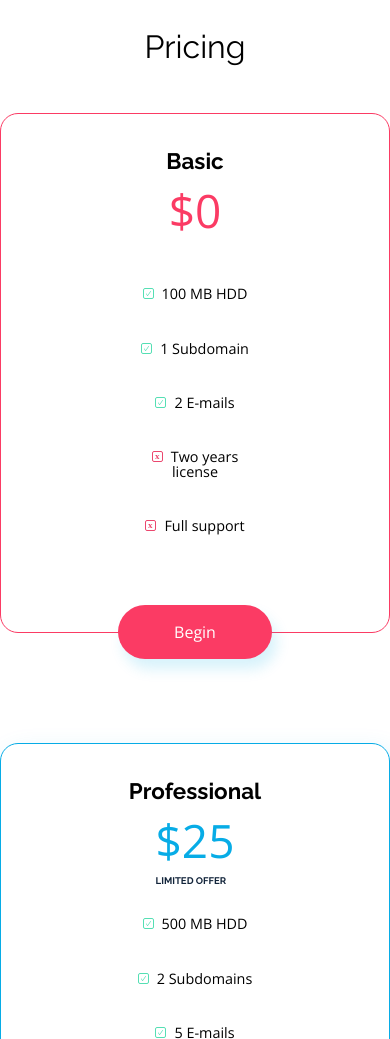
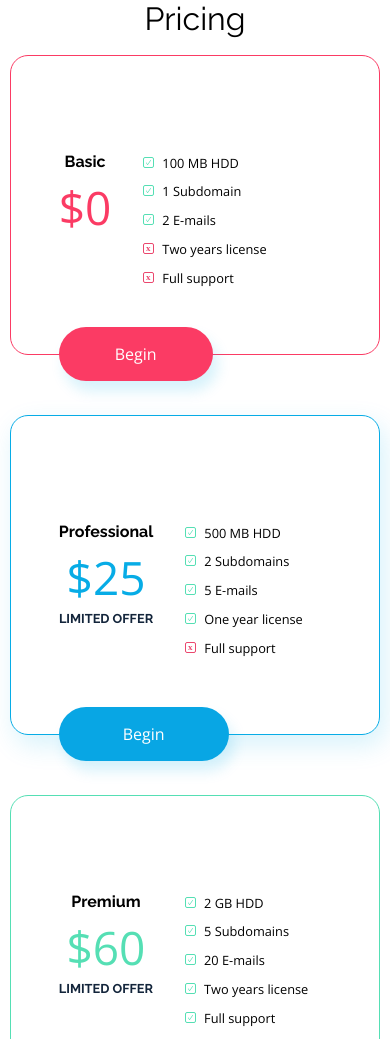
Before and after one commit to Gr34sy/BestShop-project, a website built with Parcel: page index.html in a window 390 px wide. Shown: the part 1760-2799 px from the top of the page. Built offline with nearby package versions, Linux system fonts and the light colour scheme.

Commit message:
responsywność w pricing i stats

```diff
--- a/index.html
+++ b/index.html
@@ -131,8 +131,10 @@
         <h2 class="article-title">Pricing</h2>
         <article class="pricing-container">
             <div class="pricing-block pricing-block--secondary">
+                <div class="pricing-text">
                     <p>Basic</p>
                     <span class="price price--basic price--nonlimited">$0</span>
+                </div>
 
                 <ul class="pricing__list">
                     <li class="list-item list-item--included">100 MB HDD</li>
@@ -145,8 +147,12 @@
             </div>
 
             <div class="pricing-block pricing-block--primary">
+
+                <div class="pricing-text">
                     <p>Professional</p>
                     <span class="price price--pro price--limited">$25</span>
+                </div>
+
 
 
                 <ul class="pricing__list">
@@ -160,8 +166,10 @@
             </div>
 
             <div class="pricing-block pricing-block--secondary">
+                <div class="pricing-text">
                     <p>Premium</p>
                     <span class="price price--prem price--limited">$60</span>
+                </div>
 
 
                 <ul class="pricing__list">
--- a/scss/blocks/pricing.scss
+++ b/scss/blocks/pricing.scss
@@ -4,6 +4,9 @@
     flex-wrap: wrap;
     align-items: center;
     justify-content: center;
+    @media (max-width: 650px){
+        margin-top: 20px;
+    }
 }
 
 .pricing-block{
@@ -18,11 +21,32 @@
     font-family: var(--font);
     padding: 2.3rem 8rem;
     position: relative;
+
+    @media (max-width: 650px){
+        width: 95%;
+        margin-top: 0;
+        padding: 0 3rem;
+        flex-direction: row;
+        gap: 2rem;
+    }
+}
+
+.pricing-text{
+    display: flex;
+    flex-direction: column;
+    @media (max-width: 650px){
+        align-items: center;
+        justify-content: center;
+    }
 }
 
 .pricing-block--secondary{
     min-height: 520px;
     align-self: center;
+
+    @media (max-width: 650px){
+        min-height: 300px;
+    }
 }
 
 .pricing-block--secondary:first-child{
@@ -37,12 +61,19 @@
     min-height: 550px;
     border: 1px solid var(--color-blue-2);
     box-shadow: 5px 10px 27px var(--color-blue-opacity-1);
+
+    @media (max-width: 650px){
+        min-height: 320px;
+    }
 }
 
 .pricing-block p{
     font-family: var(--font-raleway);
     font-weight: 700;
     font-size: 1.4rem;
+    @media (max-width: 650px){
+        font-size: 1rem;
+    }
 }
 
 .price{
@@ -75,6 +106,10 @@
     font-weight: bold;
     color: var(--color-black-2);
     text-align: left;
+
+    @media (max-width: 650px){
+        font-size: 0.8rem;
+    }
 }
 
 .price--nonlimited::after{
@@ -82,6 +117,9 @@
     content: '';
     display: block;
     height: 0.6rem;
+    @media (max-width: 650px){
+        height: 0.8rem;
+    }
 }
 
 .pricing__list{
@@ -93,6 +131,13 @@
     font-weight: 400;
     font-size: 0.9rem;
     color: var(--color-black-1);
+
+    @media (max-width: 650px){
+        gap: 1rem;
+        font-size: 0.8rem;
+        text-align: left;
+    }
+
 }
 
 .list-item::before{
--- a/scss/blocks/stats.scss
+++ b/scss/blocks/stats.scss
@@ -14,7 +14,7 @@
 
     @media (max-width: 650px){
         flex-direction: column;
-        gap: 4rem;
+        gap: 2rem;
     }
 }
 
@@ -44,6 +44,10 @@
     font-size: 1.25rem;
     font-weight: 800;
     letter-spacing: 0.1875rem;
+
+    @media (max-width: 650px){
+        font-size: 2rem;
+    }
 }
 
 .stat__description{
--- a/scss/elements/links.scss
+++ b/scss/elements/links.scss
@@ -24,6 +24,10 @@
     bottom: 0;
     transform: translate(0,50%);
     border-radius: 1000px;
+
+    @media (max-width: 650px){
+        transform: translate(50,50%);
+    }
 }
 
 .pricing-link--secondary{
```
Also changed, not shown: dist/index.html, 2 other files. Lines whose indentation alone changed are shown as unchanged.
